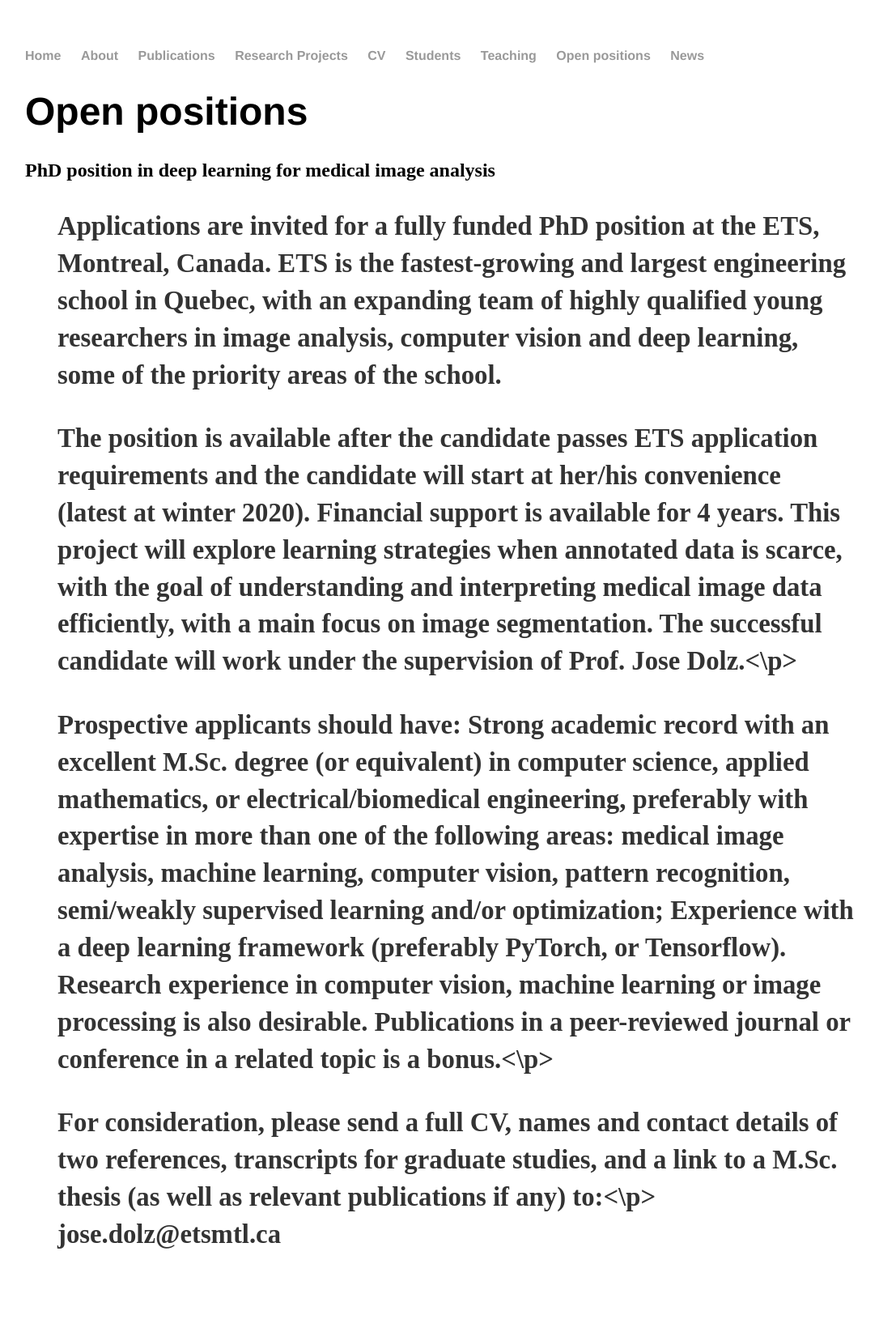
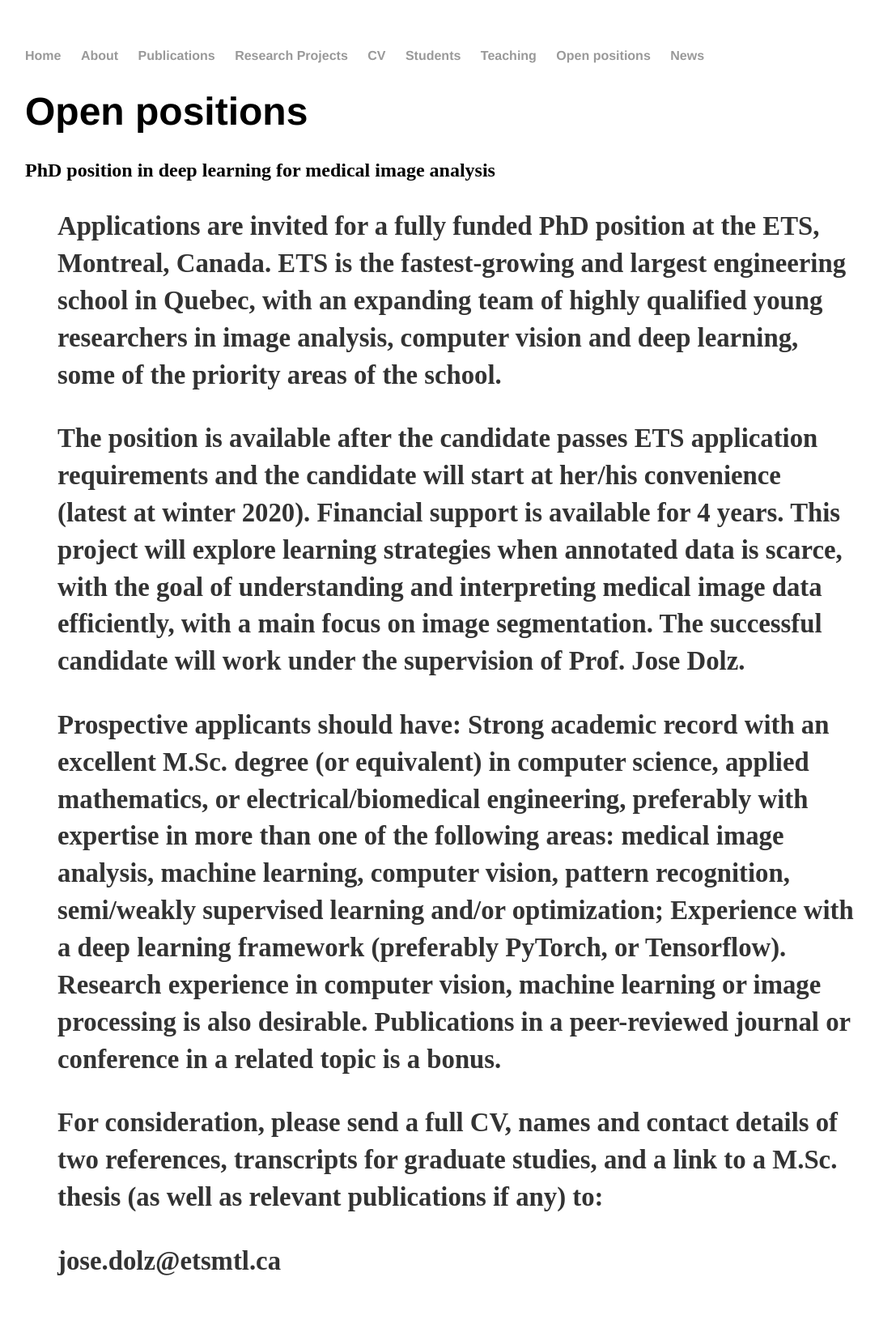
Before and after one commit to josedolz/josedolz.github.io, a Jekyll site: the page built from opening/index.html, in a window 1280 px wide. Shown: the whole page at 81% size, without its empty margins (97-1183 px from the left). Built offline with Jekyll 4.4.1, drawn with Linux system fonts in a browser that asks for light colours; before the commit the page ends 1608 px from its top, so only the background shows below that.

```diff
--- a/opening/index.html
+++ b/opening/index.html
@@ -8,17 +8,17 @@ title: opening
 	<ul>
 		<h3><p>Applications are invited for a fully funded PhD position at the ETS, Montreal, Canada. ETS is the fastest-growing and largest engineering school in Quebec, with an expanding team of highly qualified young researchers in image analysis, computer vision and deep learning, some of the priority areas of the school.
 
-<p>The position is available after the candidate passes ETS application requirements and the candidate will start at her/his convenience (latest at winter 2020). Financial support is available for 4 years. This project will explore learning strategies when annotated data is scarce, with the goal of understanding and interpreting medical image data efficiently, with a main focus on image segmentation. The successful candidate will work under the supervision of Prof. Jose Dolz.<\p>
+<p>The position is available after the candidate passes ETS application requirements and the candidate will start at her/his convenience (latest at winter 2020). Financial support is available for 4 years. This project will explore learning strategies when annotated data is scarce, with the goal of understanding and interpreting medical image data efficiently, with a main focus on image segmentation. The successful candidate will work under the supervision of Prof. Jose Dolz.
 
 <p>Prospective applicants should have:
 Strong academic record with an excellent M.Sc. degree (or equivalent) in computer science, applied mathematics, or electrical/biomedical engineering, preferably with expertise in more than one of the following areas: medical image analysis, machine learning, computer vision, pattern recognition, semi/weakly supervised learning and/or optimization;
 Experience with a deep learning framework (preferably PyTorch, or Tensorflow).
 Research experience in computer vision, machine learning or image processing is also desirable.
-Publications in a peer-reviewed journal or conference in a related topic is a bonus.<\p>
+Publications in a peer-reviewed journal or conference in a related topic is a bonus.
 
-<p>For consideration, please send a full CV, names and contact details of two references, transcripts for graduate studies, and a link to a M.Sc. thesis (as well as relevant publications if any) to:<\p>
+<p>For consideration, please send a full CV, names and contact details of two references, transcripts for graduate studies, and a link to a M.Sc. thesis (as well as relevant publications if any) to:
 
-jose.dolz@etsmtl.ca
+<p>jose.dolz@etsmtl.ca
 
 </h3>
 
```
